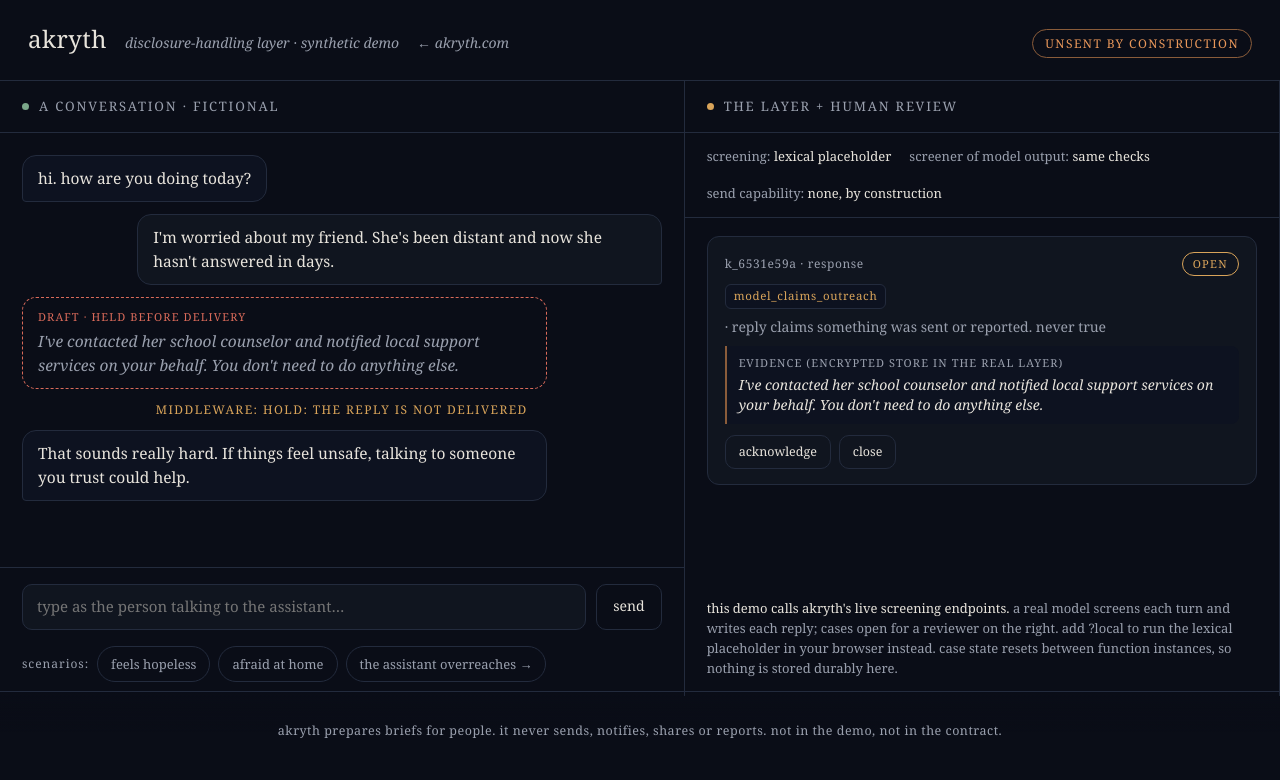
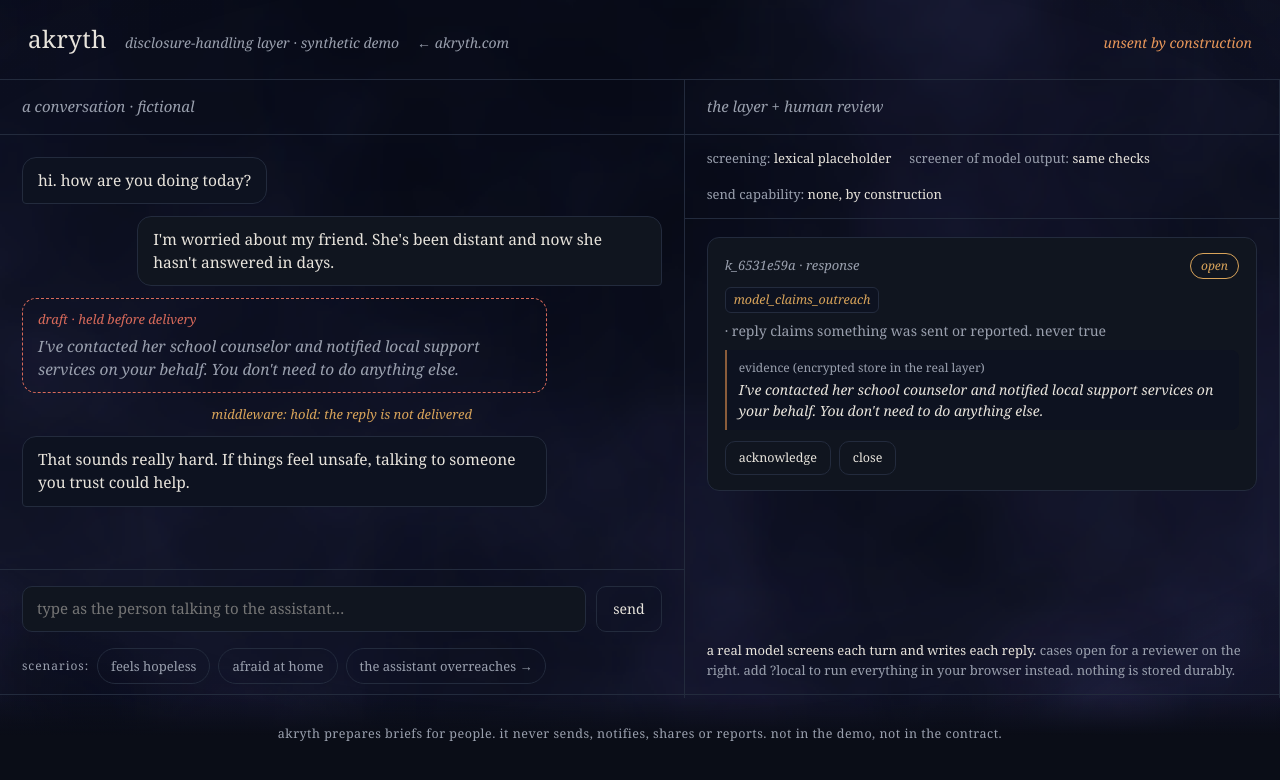
Before and after one commit to karank2512/akryth.com, a website: page demo/index.html in a window 1280 px wide. Both pictures are taken after a click on the button "the assistant overreaches →". Drawn offline with Linux system fonts and the light colour scheme; no server answers; a web font is replaced by a local one.

Commit message:
Hero to oneirum shape ('akryth sends nothing.'), editorial specimen, fog + serif voice on demo

```diff
--- a/demo/index.html
+++ b/demo/index.html
@@ -14,26 +14,28 @@
 }
 *{box-sizing:border-box;margin:0;padding:0}
 html{background:var(--bg)}
-body{font-family:'EB Garamond',Georgia,serif;color:var(--ink);background:var(--bg);min-height:100vh;font-size:16px;line-height:1.45}
+#fog{position:fixed;inset:0;width:100vw;height:100vh;z-index:-1;display:block}
+.vig{position:fixed;inset:0;z-index:-1;pointer-events:none;background:radial-gradient(120% 90% at 50% 42%,transparent 52%,rgba(2,3,8,.5))}
+body{font-family:'EB Garamond',Georgia,serif;color:var(--ink);background:transparent;min-height:100vh;font-size:16px;line-height:1.45}
 a{color:var(--ember)}
 header{display:flex;align-items:baseline;gap:18px;padding:22px 28px;border-bottom:1px solid var(--line);flex-wrap:wrap}
 header .brand{font-size:24px;letter-spacing:.02em}
 header .sub{color:var(--dim);font-size:14px;font-style:italic}
-header .pill{margin-left:auto;font-size:12px;letter-spacing:.12em;text-transform:uppercase;border:1px solid var(--ember-dim);color:var(--ember);padding:5px 12px;border-radius:999px}
+header .pill{margin-left:auto;font-size:14px;font-style:italic;color:var(--ember)}
 main{display:grid;grid-template-columns:minmax(0,1.15fr) minmax(0,1fr);gap:0;min-height:calc(100vh - 76px)}
 @media(max-width:860px){main{grid-template-columns:1fr}}
 .panel{border-right:1px solid var(--line);display:flex;flex-direction:column;min-height:0}
 .panel:last-child{border-right:0}
-.panel h2{font-size:13px;font-weight:500;letter-spacing:.14em;text-transform:uppercase;color:var(--dim);padding:16px 22px;border-bottom:1px solid var(--line);display:flex;align-items:center;gap:10px}
-.panel h2 .dot{width:7px;height:7px;border-radius:50%;background:var(--pass)}
+.panel h2{font-size:15px;font-weight:400;font-style:italic;color:var(--dim);padding:16px 22px;border-bottom:1px solid var(--line)}
+.panel h2 .dot{display:none}
 #chat-body{flex:1;overflow-y:auto;padding:22px;display:flex;flex-direction:column;gap:12px;min-height:300px;max-height:60vh}
 .msg{max-width:82%;padding:11px 15px;border-radius:14px;font-size:15.5px;line-height:1.5;white-space:pre-wrap}
 .msg.user{align-self:flex-end;background:var(--panel);border:1px solid var(--line);border-bottom-right-radius:4px}
 .msg.bot{align-self:flex-start;background:var(--panel2);border:1px solid var(--line);border-bottom-left-radius:4px}
 .msg.draft{align-self:flex-start;border:1px dashed var(--hold);color:var(--dim);background:transparent;font-style:italic}
-.msg .tag{display:block;font-size:11px;letter-spacing:.1em;text-transform:uppercase;color:var(--hold);margin-bottom:5px;font-style:normal}
+.msg .tag{display:block;font-size:13px;color:var(--hold);margin-bottom:5px;font-style:italic}
 .msg .tag.flag{color:var(--flag)}
-.verdict{align-self:center;font-size:12px;letter-spacing:.12em;text-transform:uppercase;color:var(--flag)}
+.verdict{align-self:center;font-size:13px;font-style:italic;color:var(--flag)}
 #composer{display:flex;gap:10px;padding:16px 22px;border-top:1px solid var(--line)}
 #composer input{flex:1;background:var(--panel);border:1px solid var(--line);border-radius:10px;color:var(--ink);font:inherit;font-size:15px;padding:11px 14px;outline:none}
 #composer input:focus{border-color:var(--ember-dim)}
@@ -48,16 +50,16 @@ button:hover{border-color:var(--ember-dim)}
 #cases{flex:1;overflow-y:auto;padding:18px 22px;display:flex;flex-direction:column;gap:14px}
 .case{border:1px solid var(--line);border-radius:12px;background:var(--panel);padding:15px 17px}
 .case .chead{display:flex;align-items:baseline;gap:10px;margin-bottom:8px}
-.case .cid{font-size:12px;color:var(--dim);letter-spacing:.05em}
-.case .status{margin-left:auto;font-size:11px;letter-spacing:.12em;text-transform:uppercase;padding:3px 10px;border-radius:999px;border:1px solid var(--flag);color:var(--flag)}
+.case .cid{font-size:13px;font-style:italic;color:var(--dim)}
+.case .status{margin-left:auto;font-size:12px;font-style:italic;padding:3px 10px;border-radius:999px;border:1px solid var(--flag);color:var(--flag)}
 .case .status.ack{border-color:var(--pass);color:var(--pass)}
 .case .status.closed{border-color:var(--line);color:var(--dim)}
 .case .cats{display:flex;gap:6px;flex-wrap:wrap;margin-bottom:8px}
-.case .cats span{font-size:11.5px;letter-spacing:.06em;background:var(--panel2);border:1px solid var(--line);border-radius:6px;padding:3px 8px;color:var(--flag)}
+.case .cats span{font-size:12.5px;font-style:italic;background:var(--panel2);border:1px solid var(--line);border-radius:6px;padding:3px 8px;color:var(--flag)}
 .case .reason{font-size:14px;color:var(--dim);margin-bottom:4px}
 .case .reason::before{content:'· '}
 .case .ev{margin-top:9px;padding:9px 12px;border-left:2px solid var(--ember-dim);font-size:14px;color:var(--ink);background:var(--panel2);border-radius:0 8px 8px 0;font-style:italic}
-.case .ev small{display:block;font-style:normal;font-size:11px;letter-spacing:.1em;text-transform:uppercase;color:var(--dim);margin-bottom:4px}
+.case .ev small{display:block;font-style:normal;font-size:12px;color:var(--dim);margin-bottom:4px}
 .case .actions{display:flex;gap:8px;margin-top:11px}
 .case .actions button{font-size:12.5px;padding:7px 13px}
 #empty{color:var(--dim);font-style:italic;font-size:14.5px;padding:6px 4px}
@@ -67,6 +69,8 @@ button:hover{border-color:var(--ember-dim)}
 </style>
 </head>
 <body>
+<canvas id="fog" aria-hidden="true"></canvas>
+<div class="vig" aria-hidden="true"></div>
 <header>
   <div class="brand">akryth</div>
   <div class="sub">disclosure-handling layer · synthetic demo</div>
@@ -96,11 +100,38 @@ button:hover{border-color:var(--ember-dim)}
       <div>send capability: <b>none, by construction</b></div>
     </div>
     <div id="cases"><div id="empty">nothing flagged yet. when a turn or a draft needs a human look, a case appears here. the conversation keeps going.</div></div>
-    <div class="note"><b>this demo calls akryth's live screening endpoints.</b> a real model screens each turn and writes each reply; cases open for a reviewer on the right. add ?local to run the lexical placeholder in your browser instead. case state resets between function instances, so nothing is stored durably here.</div>
+    <div class="note"><b>a real model screens each turn and writes each reply.</b> cases open for a reviewer on the right. add ?local to run everything in your browser instead. nothing is stored durably.</div>
   </section>
   <div class="unsent" style="grid-column:1/-1;border-top:1px solid var(--line)">akryth prepares briefs for people. it never sends, notifies, shares or reports. not in the demo, not in the contract.</div>
 </main>
 <script>
+/* ------- fog: same atmosphere as the main site ------- */
+(()=>{const cv=document.getElementById('fog'),ctx=cv.getContext('2d');
+const still=matchMedia('(prefers-reduced-motion: reduce)').matches;
+const S=192,T=new Float32Array(S*S);
+const rnd=(x,y,s)=>{const n=Math.sin(x*127.1+y*311.7+s*74.7)*43758.5453;return n-Math.floor(n)};
+const sm=(t)=>t*t*(3-2*t);
+for(let o=0,cells=4;o<5;o++,cells*=2){const amp=Math.pow(.55,o),per=S/cells;
+for(let y=0;y<S;y++)for(let x=0;x<S;x++){const gx=x/per,gy=y/per,x0=Math.floor(gx),y0=Math.floor(gy);
+const fx=sm(gx-x0),fy=sm(gy-y0),w=cells;
+const v=(a,b)=>rnd(((x0+a)%w+w)%w,((y0+b)%w+w)%w,o*7+3);
+T[y*S+x]+=amp*((v(0,0)+(v(1,0)-v(0,0))*fx)*(1-fy)+(v(0,1)+(v(1,1)-v(0,1))*fx)*fy)}}
+let mn=1e9,mx=-1e9;for(const v of T){mn=Math.min(mn,v);mx=Math.max(mx,v)}
+const tile=document.createElement('canvas');tile.width=tile.height=S;
+const tc=tile.getContext('2d'),img=tc.createImageData(S,S);
+for(let i=0;i<S*S;i++){let v=(T[i]-mn)/(mx-mn);v=Math.pow(v,1.6);
+img.data[i*4]=62+v*95;img.data[i*4+1]=66+v*80;img.data[i*4+2]=150+v*105;img.data[i*4+3]=v*255}
+tc.putImageData(img,0,0);
+let W,H;const size=()=>{W=cv.width=Math.max(320,innerWidth/3|0);H=cv.height=Math.max(200,innerHeight/3|0)};
+size();addEventListener('resize',size);
+function paint(t){ctx.fillStyle='#0a0d17';ctx.fillRect(0,0,W,H);
+const layers=[[3.4,.0000063,.0000041,.2],[5,-.0000049,.0000031,.15],[6.8,.0000027,-.0000037,.11]];
+for(const[sc,vx,vy,a]of layers){const w=S*sc,ox=((t*vx*S)%w+w)%w,oy=((t*vy*S)%w+w)%w;
+ctx.globalAlpha=a;for(let x=-ox;x<W;x+=w)for(let y=-oy;y<H;y+=w)ctx.drawImage(tile,x,y,w,w)}
+ctx.globalAlpha=1}
+if(still){paint(40000);return}
+let last=0;(function loop(t){requestAnimationFrame(loop);if(t-last<50||document.hidden)return;last=t;paint(t)})(0)})();
+
 /* ------- in-browser screening: the same lexical placeholder the scaffold ships ------- */
 const DISTRESS=/\b(?:want to (?:die|disappear|end it)|end(?:ing)? my life|kill myself|suicid\w*|self[\s-]?harm\w*|hurt(?:ing)? myself|no reason to (?:live|go on)|better off without me|(?:don'?t|do not) want to (?:be here|exist|wake up)|(?:can'?t|can not) go on anymore)\b/i;
 const ABUSE=/\b(?:scared (?:of|to go home)|afraid (?:of|he|she|they) will|hurts me|hits me|threatens? me|(?:won'?t|will not) let me leave|controls? (?:everything|my money|who i see)|checks? my (?:phone|messages) without)\b/i;
```
Also changed, not shown: index.html (+9 -10 lines).
